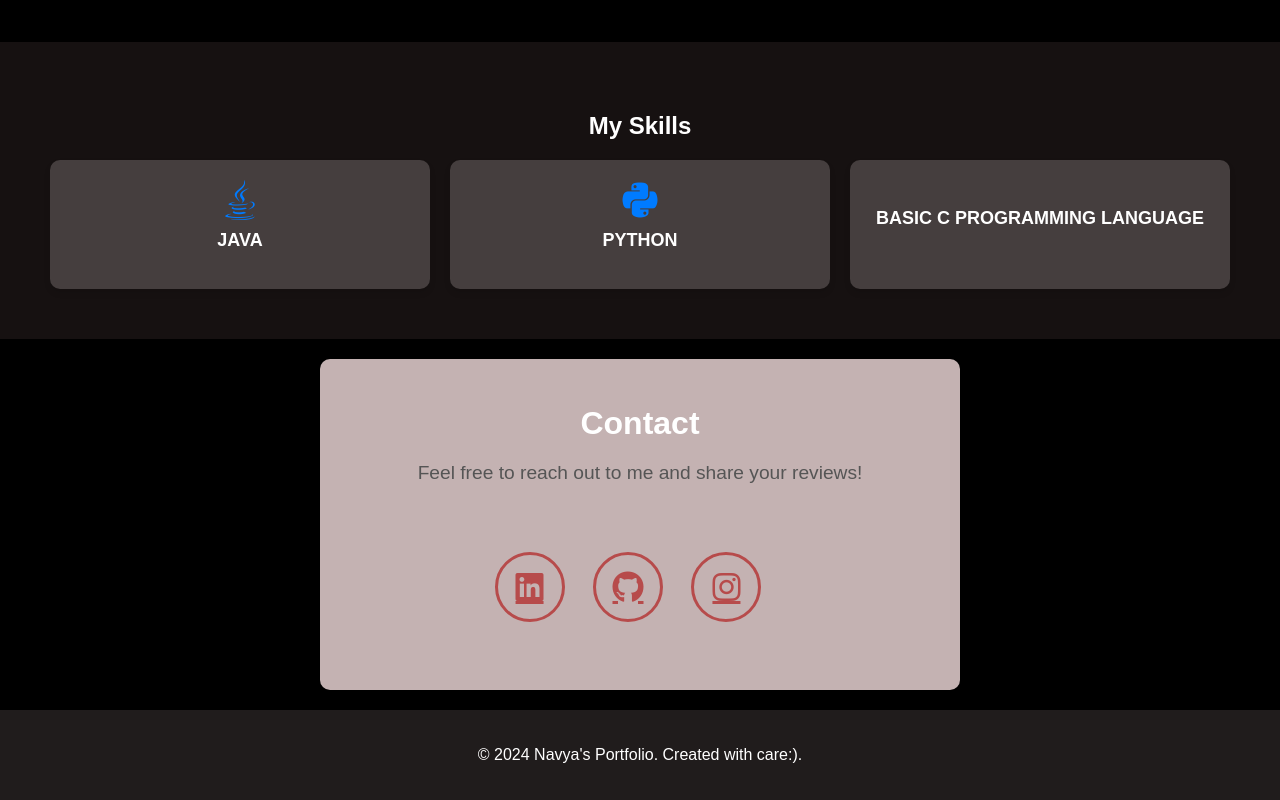
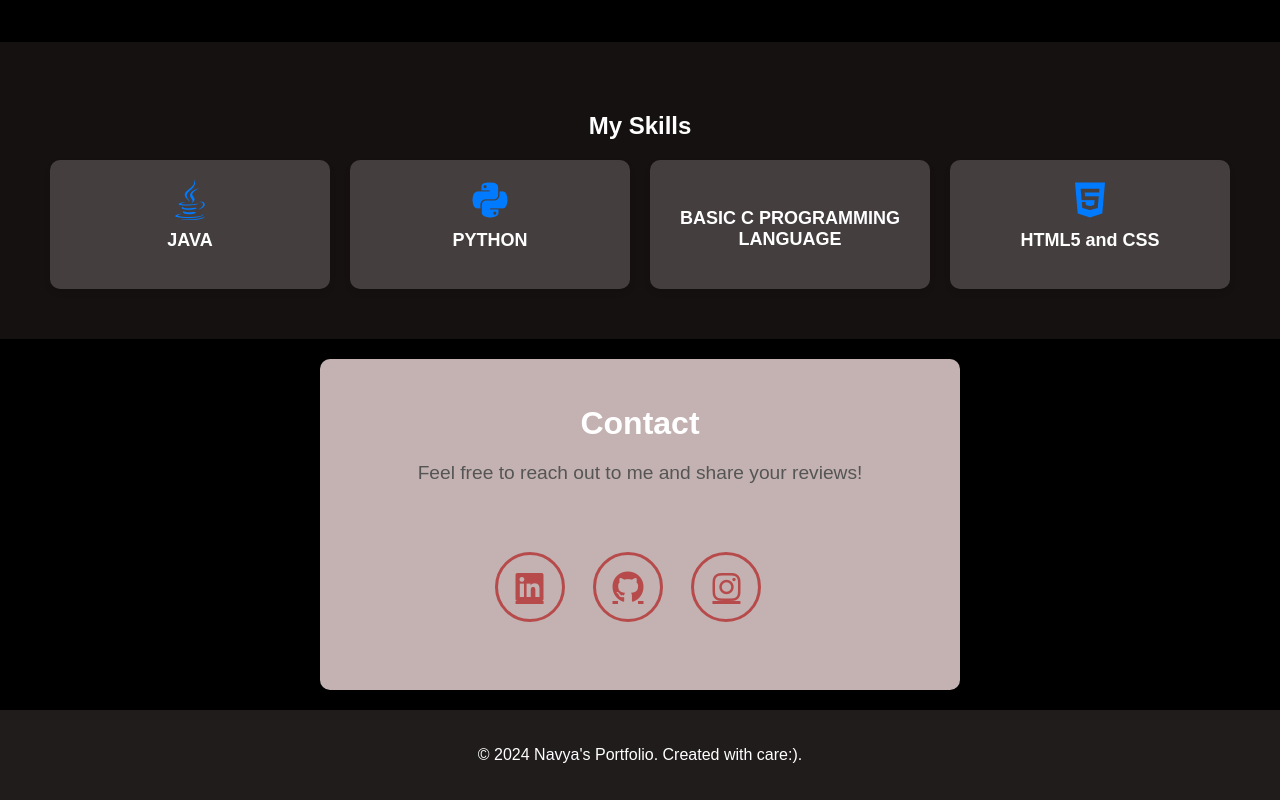
Before and after one commit to Navya1370/My-portfolio, a plain HTML site: page index.html in a window 1280 px wide. Shown: the part 1389-2189 px from the top of the page. Drawn offline with Linux system fonts and the light colour scheme; animation ran at ten frames a second.

Commit message:
Update index.html

```diff
--- a/index.html
+++ b/index.html
@@ -72,6 +72,10 @@
             <i class="fab fa-C programming"></i>
             <p>BASIC C PROGRAMMING LANGUAGE</p>
           </div>
+            <div class="skill">
+            <i class="fab fa-html5" and "fab fa-css3"></i>
+            <p>HTML5 and CSS</p>
+          </div>
           <!-- Add more skills -->
         </div>
       </section>
```
